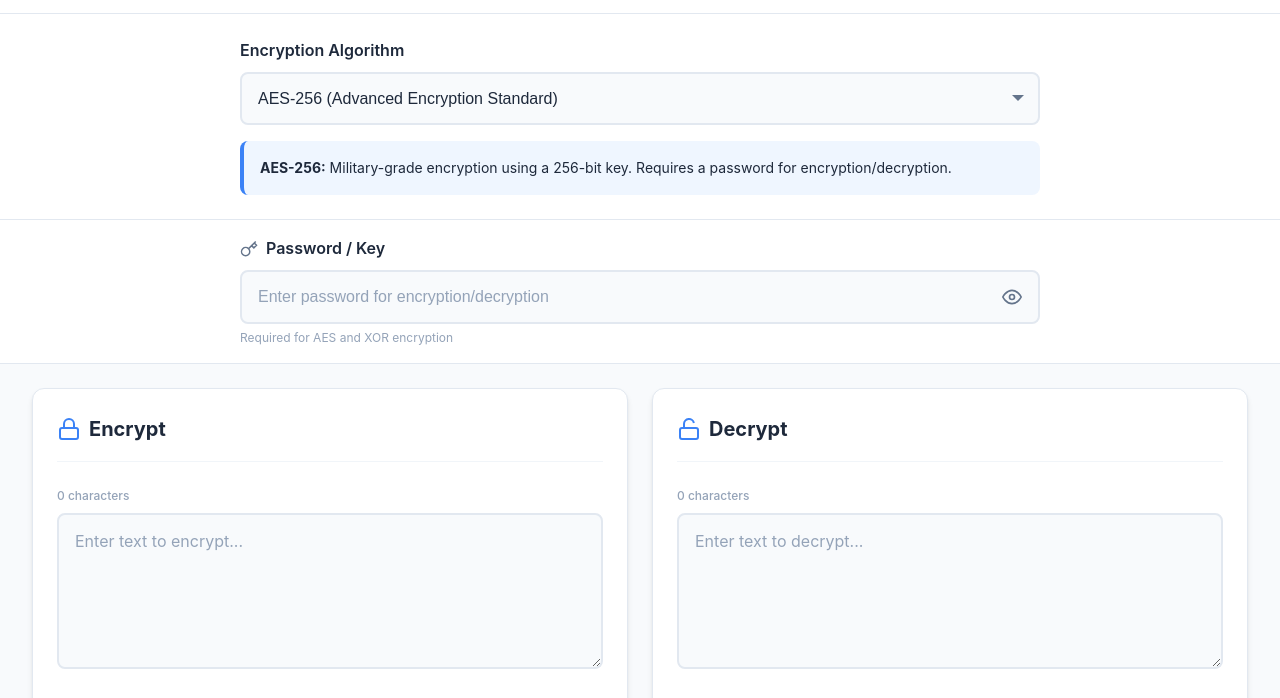
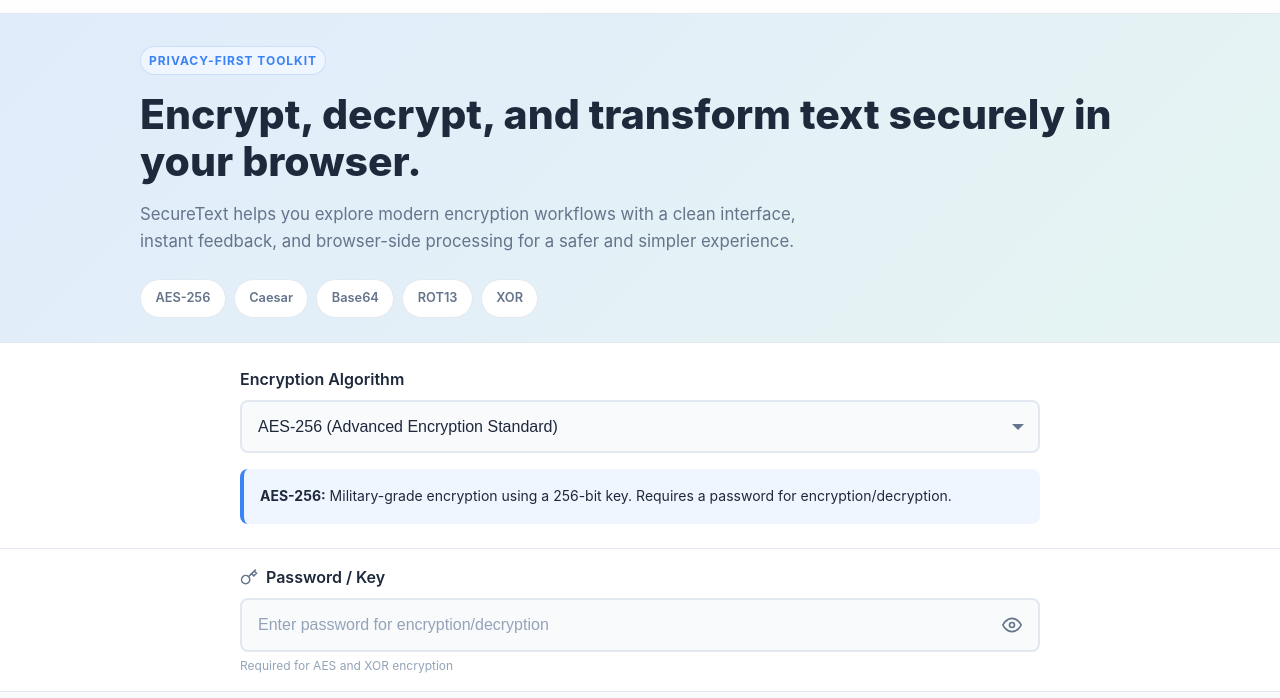
Before and after one commit to Uzair686/encryption-app, a website: page index.html in a window 1280 px wide. Shown: the part 59-757 px from the top of the page. Drawn offline with Linux system fonts and the light colour scheme.

Commit message:
Polish UI and improve project documentation

```diff
--- a/index.html
+++ b/index.html
@@ -3,7 +3,8 @@
 <head>
     <meta charset="UTF-8">
     <meta name="viewport" content="width=device-width, initial-scale=1.0">
-    <title>Encryption/Decryption Tool</title>
+    <meta name="description" content="SecureText is a modern browser-based encryption and decryption toolkit for AES, Caesar, Base64, ROT13, XOR, and reverse text operations.">
+    <title>SecureText | Encryption & Decryption Tool</title>
     <link rel="stylesheet" href="styles.css">
 </head>
 <body>
@@ -36,6 +37,21 @@
                 </button>
             </div>
         </header>
+
+        <section class="hero-banner" aria-label="Project overview">
+            <div class="hero-content">
+                <span class="eyebrow">Privacy-first toolkit</span>
+                <h2>Encrypt, decrypt, and transform text securely in your browser.</h2>
+                <p>SecureText helps you explore modern encryption workflows with a clean interface, instant feedback, and browser-side processing for a safer and simpler experience.</p>
+                <div class="feature-pills">
+                    <span>AES-256</span>
+                    <span>Caesar</span>
+                    <span>Base64</span>
+                    <span>ROT13</span>
+                    <span>XOR</span>
+                </div>
+            </div>
+        </section>
 
         <!-- Algorithm Selector -->
         <section class="algorithm-section">
--- a/styles.css
+++ b/styles.css
@@ -96,12 +96,17 @@ body {
     justify-content: space-between;
     align-items: center;
     padding: var(--spacing-md) var(--spacing-xl);
-    background-color: var(--color-surface);
+    background-color: rgba(255, 255, 255, 0.82);
+    backdrop-filter: blur(10px);
     border-bottom: 1px solid var(--color-border);
     position: sticky;
     top: 0;
     z-index: 100;
-    transition: background-color var(--transition-normal), border-color var(--transition-normal);
+    transition: background-color var(--transition-normal), border-color var(--transition-normal), backdrop-filter var(--transition-normal);
+}
+
+[data-theme="dark"] .header {
+    background-color: rgba(15, 23, 42, 0.78);
 }
 
 .logo {
@@ -170,6 +175,124 @@ body {
 
 [data-theme="dark"] .moon-icon {
     display: block;
+}
+
+.hero-banner {
+    background: linear-gradient(135deg, rgba(59, 130, 246, 0.12), rgba(16, 185, 129, 0.08));
+    border-bottom: 1px solid var(--color-border);
+    padding: var(--spacing-xl) var(--spacing-xl) var(--spacing-lg);
+}
+
+.hero-content {
+    max-width: 1000px;
+    margin: 0 auto;
+}
+
+.eyebrow {
+    display: inline-flex;
+    align-items: center;
+    padding: var(--spacing-xs) var(--spacing-sm);
+    border-radius: var(--radius-full);
+    font-size: 0.75rem;
+    font-weight: 700;
+    letter-spacing: 0.08em;
+    text-transform: uppercase;
+    color: var(--color-primary);
+    background: var(--color-primary-light);
+    border: 1px solid rgba(59, 130, 246, 0.2);
+}
+
+.hero-content h2 {
+    margin-top: var(--spacing-md);
+    font-size: clamp(2rem, 3.2vw, 3rem);
+    line-height: 1.15;
+    font-weight: 800;
+    color: var(--color-text);
+}
+
+.hero-content p {
+    max-width: 680px;
+    margin-top: var(--spacing-md);
+    color: var(--color-text-secondary);
+    font-size: 1.05rem;
+}
+
+.feature-pills {
+    display: flex;
+    flex-wrap: wrap;
+    gap: var(--spacing-sm);
+    margin-top: var(--spacing-lg);
+}
+
+.feature-pills span {
+    display: inline-flex;
+    align-items: center;
+    padding: 0.5rem 0.9rem;
+    border-radius: var(--radius-full);
+    font-size: 0.8rem;
+    font-weight: 600;
+    background: var(--color-surface);
+    border: 1px solid var(--color-border);
+    color: var(--color-text-secondary);
+}
+
+.hero-banner {
+    background: linear-gradient(135deg, rgba(59, 130, 246, 0.12), rgba(16, 185, 129, 0.08));
+    border-bottom: 1px solid var(--color-border);
+    padding: var(--spacing-xl) var(--spacing-xl) var(--spacing-lg);
+}
+
+.hero-content {
+    max-width: 1000px;
+    margin: 0 auto;
+}
+
+.eyebrow {
+    display: inline-flex;
+    align-items: center;
+    padding: var(--spacing-xs) var(--spacing-sm);
+    border-radius: var(--radius-full);
+    font-size: 0.75rem;
+    font-weight: 700;
+    letter-spacing: 0.08em;
+    text-transform: uppercase;
+    color: var(--color-primary);
+    background: var(--color-primary-light);
+    border: 1px solid rgba(59, 130, 246, 0.2);
+}
+
+.hero-content h2 {
+    margin-top: var(--spacing-md);
+    font-size: clamp(2rem, 3.2vw, 3rem);
+    line-height: 1.15;
+    font-weight: 800;
+    color: var(--color-text);
+}
+
+.hero-content p {
+    max-width: 680px;
+    margin-top: var(--spacing-md);
+    color: var(--color-text-secondary);
+    font-size: 1.05rem;
+}
+
+.feature-pills {
+    display: flex;
+    flex-wrap: wrap;
+    gap: var(--spacing-sm);
+    margin-top: var(--spacing-lg);
+}
+
+.feature-pills span {
+    display: inline-flex;
+    align-items: center;
+    padding: 0.5rem 0.9rem;
+    border-radius: var(--radius-full);
+    font-size: 0.8rem;
+    font-weight: 600;
+    background: var(--color-surface);
+    border: 1px solid var(--color-border);
+    color: var(--color-text-secondary);
 }
 
 /* Algorithm Section */
@@ -377,7 +500,7 @@ body {
 
 /* Panel */
 .panel {
-    background-color: var(--color-surface);
+    background: linear-gradient(180deg, var(--color-surface) 0%, rgba(148, 163, 184, 0.02) 100%);
     border-radius: var(--radius-lg);
     padding: var(--spacing-lg);
     box-shadow: var(--shadow-md);
```
Also changed, not shown: package.json (+17 -5 lines), README.md, assets/screenshot.svg (added), 1 other file.
